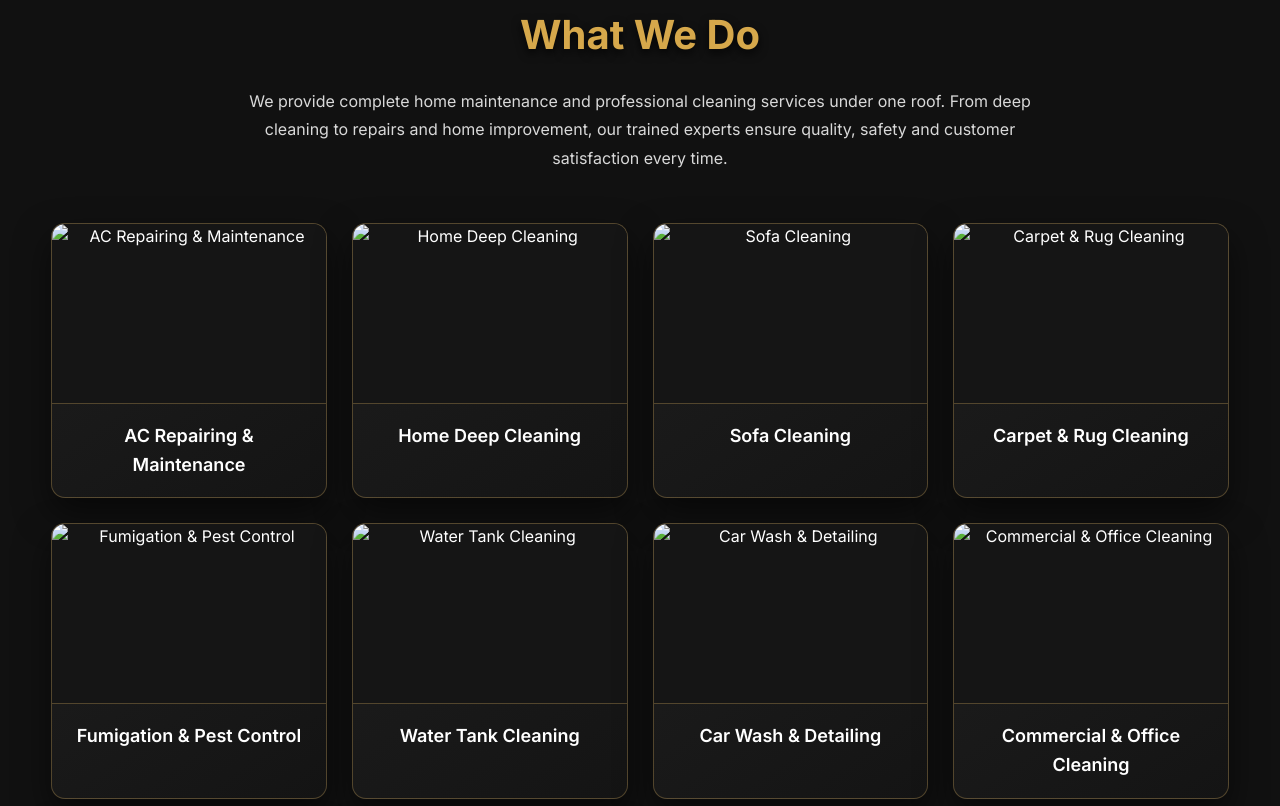
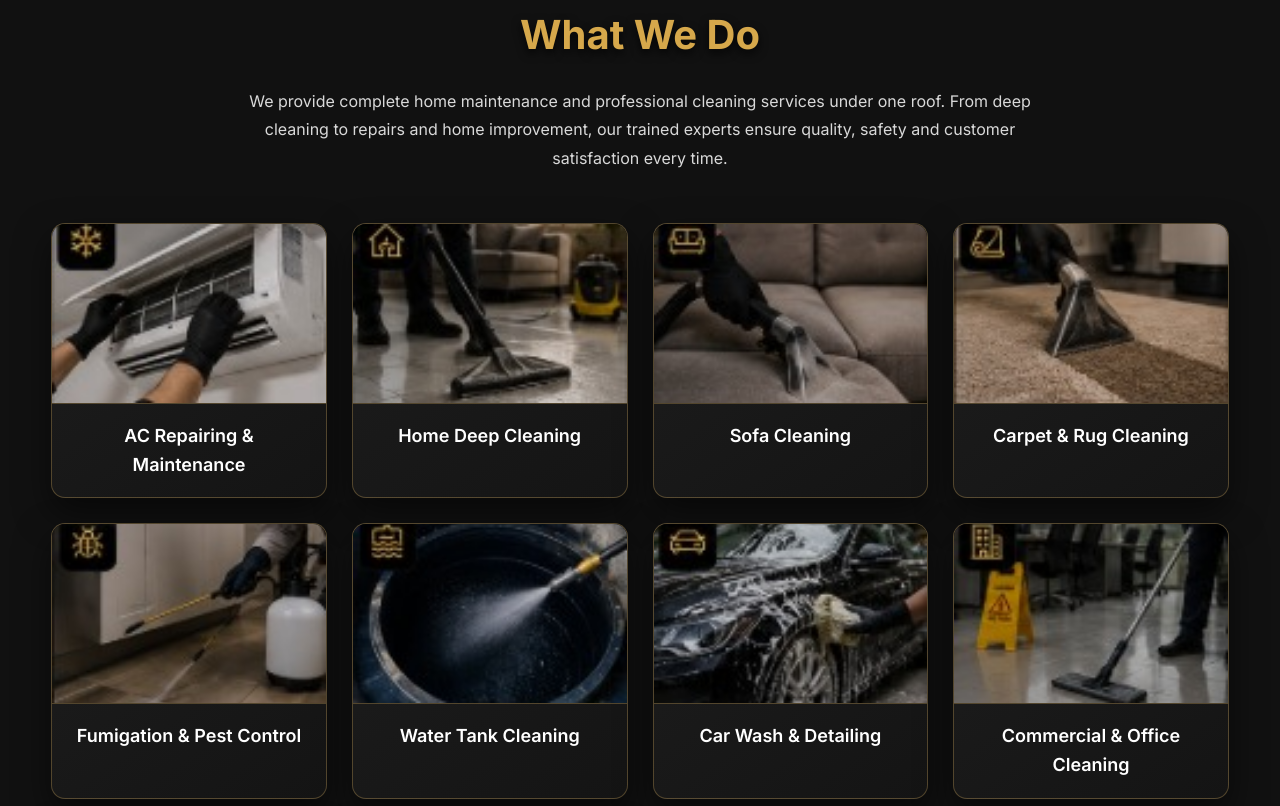
Before and after one commit to tayyababsse09-tech/getdustify, a website: page index.html in a window 1280 px wide. Shown: the part 2819-3625 px from the top of the page. Drawn offline with nearby package versions, Linux system fonts and the light colour scheme; no server answers.

Commit message:
Update index.html

```diff
--- a/index.html
+++ b/index.html
@@ -1320,9 +1320,9 @@
 
         <div class="wipe-container" id="wipeContainer" aria-label="Before and after sofa cleaning comparison">
             <div class="wipe-wrapper" id="wipeWrapper">
-                <img src="images/photo1.jpg" alt="Clean white sofa after professional cleaning" class="wipe-img wipe-img-clean">
+                <img src="photo1.jpg" alt="Clean white sofa after professional cleaning" class="wipe-img wipe-img-clean">
                 <div class="wipe-dirty-clip" id="dirtyImage" style="width: 50%;">
-                    <img src="images/photo2.jpg" alt="Same white sofa before professional cleaning, with visible stains" class="wipe-img wipe-img-dirty">
+                    <img src="photo2.jpg" alt="Same white sofa before professional cleaning, with visible stains" class="wipe-img wipe-img-dirty">
                 </div>
 
                 <div class="wipe-slider-handle" id="wipeHandle" style="left: 50%;">
@@ -1410,52 +1410,52 @@
         <div class="services-grid">
             <!-- Service 1: AC Repairing & Maintenance -->
             <a href="services.html" class="service-card">
-                <div class="service-image-wrap"><img src="images/photo3.jpg" alt="AC Repairing & Maintenance" loading="eager"></div>
+                <div class="service-image-wrap"><img src="photo3.jpg" alt="AC Repairing & Maintenance" loading="eager"></div>
                 <h4>AC Repairing & Maintenance</h4>
             </a>
             <!-- Service 2: Home Deep Cleaning -->
             <a href="services.html" class="service-card">
-                <div class="service-image-wrap"><img src="images/photo4.jpg" alt="Home Deep Cleaning" loading="eager"></div>
+                <div class="service-image-wrap"><img src="photo4.jpg" alt="Home Deep Cleaning" loading="eager"></div>
                 <h4>Home Deep Cleaning</h4>
             </a>
             <!-- Service 3: Sofa Cleaning -->
             <a href="services.html" class="service-card">
-                <div class="service-image-wrap"><img src="images/photo5.jpg" alt="Sofa Cleaning" loading="eager"></div>
+                <div class="service-image-wrap"><img src="photo5.jpg" alt="Sofa Cleaning" loading="eager"></div>
                 <h4>Sofa Cleaning</h4>
             </a>
             <!-- Service 4: Carpet & Rug Cleaning -->
             <a href="services.html" class="service-card">
-                <div class="service-image-wrap"><img src="images/photo6.jpg" alt="Carpet & Rug Cleaning" loading="eager"></div>
+                <div class="service-image-wrap"><img src="photo6.jpg" alt="Carpet & Rug Cleaning" loading="eager"></div>
                 <h4>Carpet & Rug Cleaning</h4>
             </a>
             <!-- Service 5: Fumigation & Pest Control -->
             <a href="services.html" class="service-card">
-                <div class="service-image-wrap"><img src="images/photo7.jpg" alt="Fumigation & Pest Control" loading="eager"></div>
+                <div class="service-image-wrap"><img src="photo7.jpg" alt="Fumigation & Pest Control" loading="eager"></div>
                 <h4>Fumigation & Pest Control</h4>
             </a>
             <!-- Service 6: Water Tank Cleaning -->
             <a href="services.html" class="service-card">
-                <div class="service-image-wrap"><img src="images/photo8.jpg" alt="Water Tank Cleaning" loading="eager"></div>
+                <div class="service-image-wrap"><img src="photo8.jpg" alt="Water Tank Cleaning" loading="eager"></div>
                 <h4>Water Tank Cleaning</h4>
             </a>
             <!-- Service 7: Car Wash & Detailing -->
             <a href="services.html" class="service-card">
-                <div class="service-image-wrap"><img src="images/photo9.jpg" alt="Car Wash & Detailing" loading="eager"></div>
+                <div class="service-image-wrap"><img src="photo9.jpg" alt="Car Wash & Detailing" loading="eager"></div>
                 <h4>Car Wash & Detailing</h4>
             </a>
             <!-- Service 8: Commercial & Office Cleaning -->
             <a href="services.html" class="service-card">
-                <div class="service-image-wrap"><img src="images/photo10.jpg" alt="Commercial & Office Cleaning" loading="eager"></div>
+                <div class="service-image-wrap"><img src="photo10.jpg" alt="Commercial & Office Cleaning" loading="eager"></div>
                 <h4>Commercial & Office Cleaning</h4>
             </a>
             <!-- Service 9: Kitchen Deep Cleaning -->
             <a href="services.html" class="service-card">
-                <div class="service-image-wrap"><img src="images/photo11.jpg" alt="Kitchen Deep Cleaning" loading="eager"></div>
+                <div class="service-image-wrap"><img src="photo11.jpg" alt="Kitchen Deep Cleaning" loading="eager"></div>
                 <h4>Kitchen Deep Cleaning</h4>
             </a>
             <!-- Service 10: Bathroom Deep Cleaning -->
             <a href="services.html" class="service-card">
-                <div class="service-image-wrap"><img src="images/photo12.jpg" alt="Bathroom Deep Cleaning" loading="eager"></div>
+                <div class="service-image-wrap"><img src="photo12.jpg" alt="Bathroom Deep Cleaning" loading="eager"></div>
                 <h4>Bathroom Deep Cleaning</h4>
             </a>
         </div>
```
